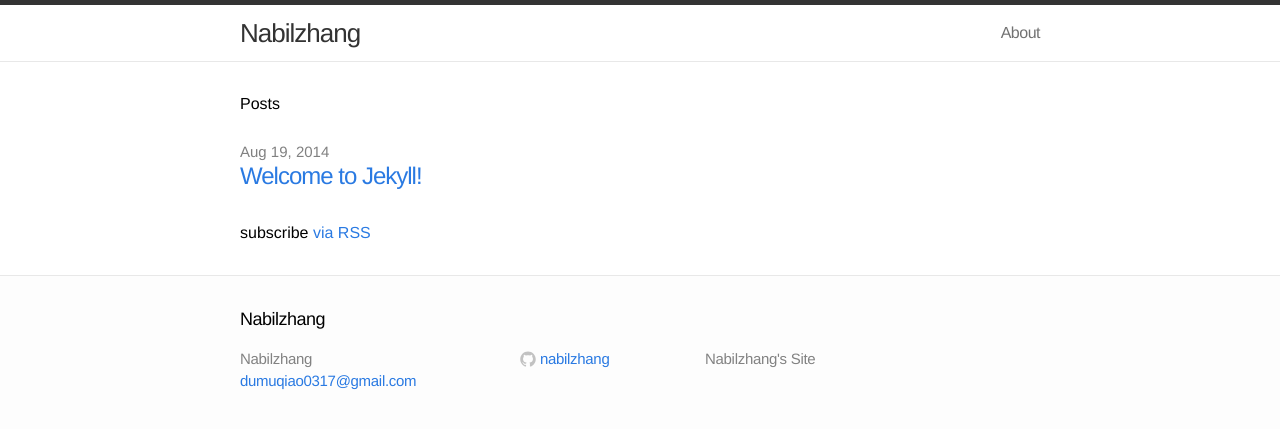
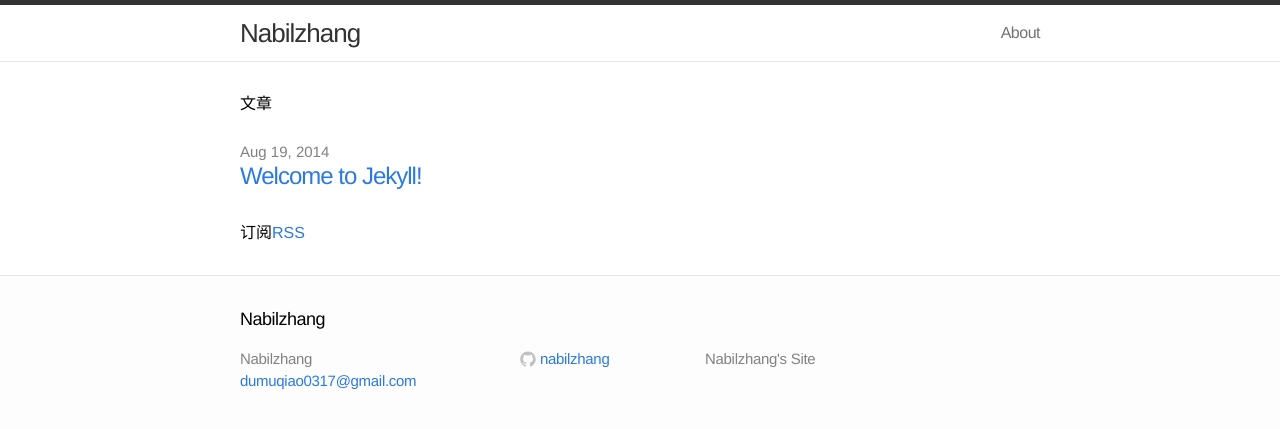
Before and after one commit to nabilzhang/nabilzhang.github.io, a Jekyll site: the page built from index.html, in a window 1280 px wide. Shown: the top 429 px of the page. Built offline with Jekyll 4.4.1, drawn with Linux system fonts in a browser that asks for light colours.

Commit message:
Update index.html

```diff
--- a/index.html
+++ b/index.html
@@ -4,7 +4,7 @@ layout: default
 
 <div class="home">
 
-  <h1>Posts</h1>
+  <h1>文章</h1>
 
   <ul class="posts">
     {% for post in site.posts %}
@@ -15,6 +15,6 @@ layout: default
     {% endfor %}
   </ul>
 
-  <p class="rss-subscribe">subscribe <a href="{{ "/feed.xml" | prepend: site.baseurl }}">via RSS</a></p>
+  <p class="rss-subscribe">订阅<a href="{{ "/feed.xml" | prepend: site.baseurl }}">RSS</a></p>
 
 </div>
```
